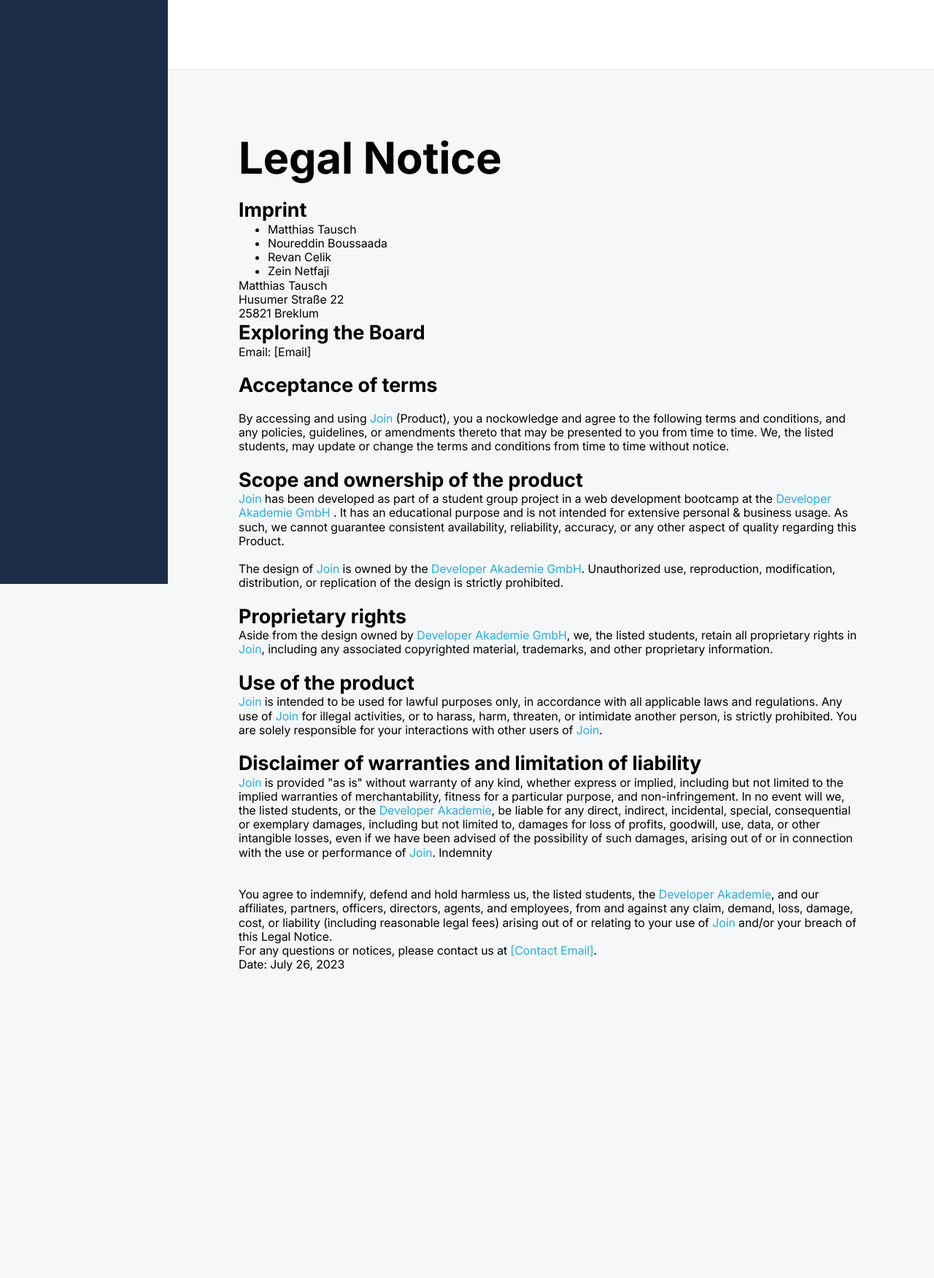
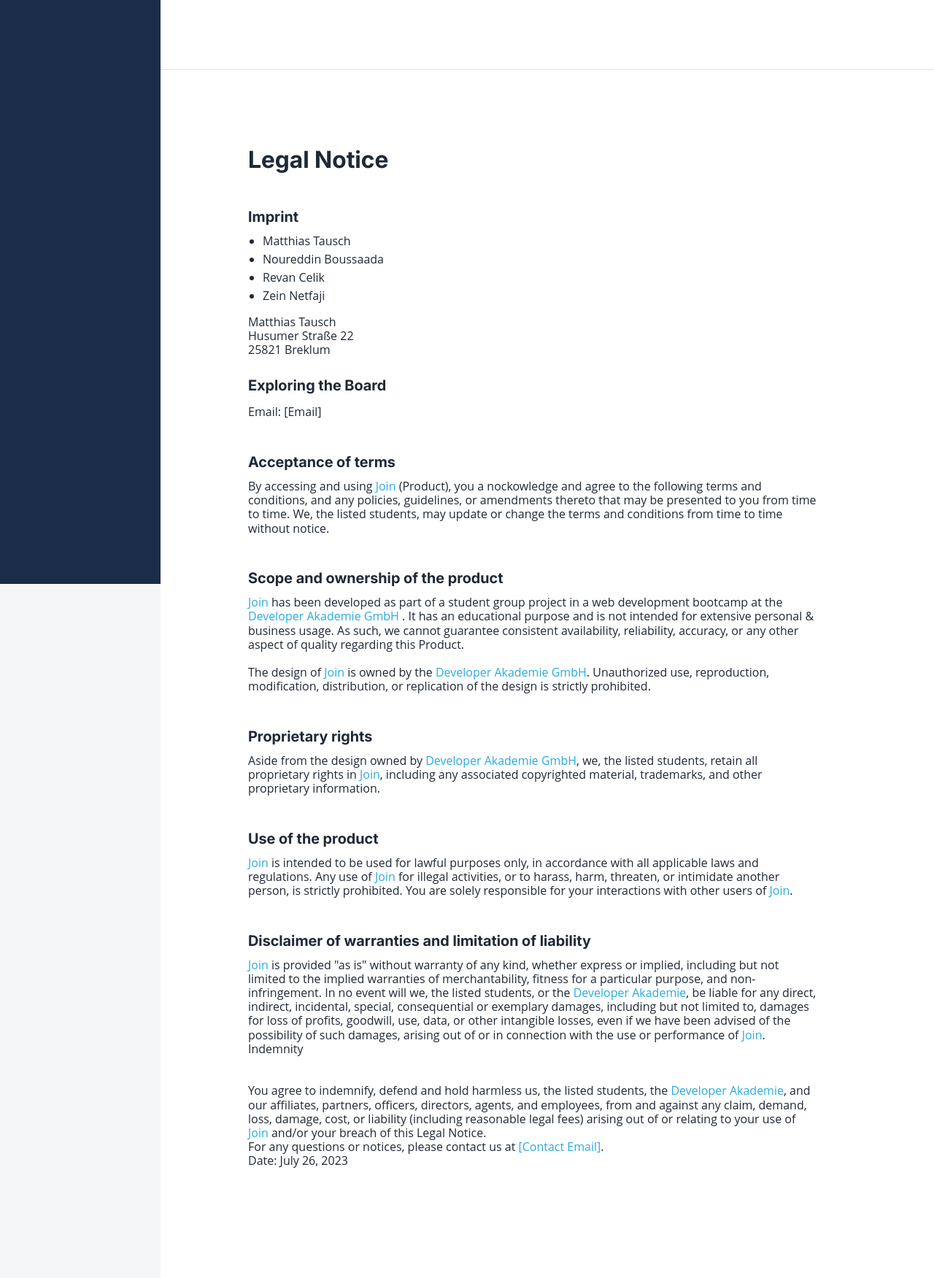
Before and after one commit to Join-groupwork/join, a PHP site: page /member/legal-notice-user.html in a window 1280 px wide. Shown: the whole page at 73% size. Before the commit the page ends 1331 px from the top, so only its background shows below. Run offline with PHP 8.4, Linux system fonts and the light colour scheme; some libraries are stand-ins or nearby versions.

Commit message:
privacy policy / legal notice css work / correction and style

```diff
--- a/member/css/privacy-policy.css
+++ b/member/css/privacy-policy.css
@@ -14,21 +14,21 @@ body {
 /* Content area */
 .legal-page {
   width: 100%;
-  padding: 48px 64px;
+  padding: 140px 160px 150px 120px;
   background-color: #ffffff;
 }
 
 /* Headings */
 .legal-page h1 {
   font-size: 2rem;
-  margin-bottom: 24px;
-  border-bottom: 1px solid #e5e7eb;
-  padding-bottom: 12px;
+  /* margin-bottom: 24px; */
+  /* border-bottom: 1px solid #e5e7eb;
+  padding-bottom: 12px; */
 }
 
 .legal-page h2 {
   font-size: 1.25rem;
-  margin-top: 32px;
+  margin-top: 8px;
   margin-bottom: 12px;
 }
 
--- a/member/legal-notice-user.html
+++ b/member/legal-notice-user.html
@@ -6,12 +6,13 @@
   <meta name="viewport" content="width=device-width, initial-scale=1.0">
   <title>Join</title>
   <link rel="icon" href="/assets/img/logo-dark.svg" type="image/svg" />
-  <link rel="stylesheet" href="/styles/standard.css">
-  <link rel="stylesheet" href="/styles/join.css">
-  <link rel="stylesheet" href="/styles/fonts.css">
-  <link rel="stylesheet" href="/styles/colors.css">
-  <link rel="stylesheet" href="/styles/assets.css">
-  <link rel="stylesheet" href="/member/css/legal-notice.css">
+  <link rel="stylesheet" href="/styles/standard.css" />
+  <link rel="stylesheet" href="/styles/fonts.css" />
+  <link rel="stylesheet" href="/styles/colors.css" />
+  <link rel="stylesheet" href="/styles/assets.css" />
+  <link rel="stylesheet" href="/styles/join.css" />
+  <link rel="stylesheet" href="/member/css/summary.css">
+  <link rel="stylesheet" href="/member/css/privacy-policy.css">
   <script type="module" src="/scripts/firebase/firebase.js"></script>
   <script type="module" src="/login/auth-guard.js"></script>
   <script type="module" src="/member/js/member-templates.js"></script>
@@ -20,11 +21,13 @@
 
 <body>
   <div class="app">
+
+    <!-- SIDEBAR -->
+    <aside class="sidebar" id="sidebar"></aside>
+
     <!-- TOPBAR -->
-    <header class="topbar" id="header">
-    </header>
-    <!-- SIDEBAR -->
-    <aside class="sidebar" id="sidebar">
+    <header class="topbar" id="header"></header>
+
     </aside>
     <!-- MAIN -->
     <main class="main">
@@ -47,9 +50,9 @@
         <br>
         <h2 class="inter-700-bold f-s-27">Exploring the Board</h2>
         <p>Email: <a href="mailto:#"></a>[Email]</p><br>
-        <br>
+
         <section>
-          <h2 class="inter-700-bold f-s-27">Acceptance of terms</h2><br>
+          <h2 class="inter-700-bold f-s-27">Acceptance of terms</h2>
           By accessing and using <span class="color__text--light-blue">Join</span> (Product), you a nockowledge and
           agree
           to the following terms and conditions, and
--- a/styles/privacy-policy.css
+++ b/styles/privacy-policy.css
@@ -16,7 +16,6 @@ body {
     width: 100%;
     padding: 140px 160px 150px 120px;
     background-color: #ffffff;
-    /* margin: 60px 0px 0px 0px; */
 }
 
 /* Headings */
@@ -29,7 +28,7 @@ body {
 
 .legal-page h2 {
   font-size: 1.25rem;
-  margin-top: 32px;
+  margin-top: 16px;
   margin-bottom: 12px;
 }
 
```
Also changed, not shown: member/privacy-policy-user.html (+30 -32 lines).
